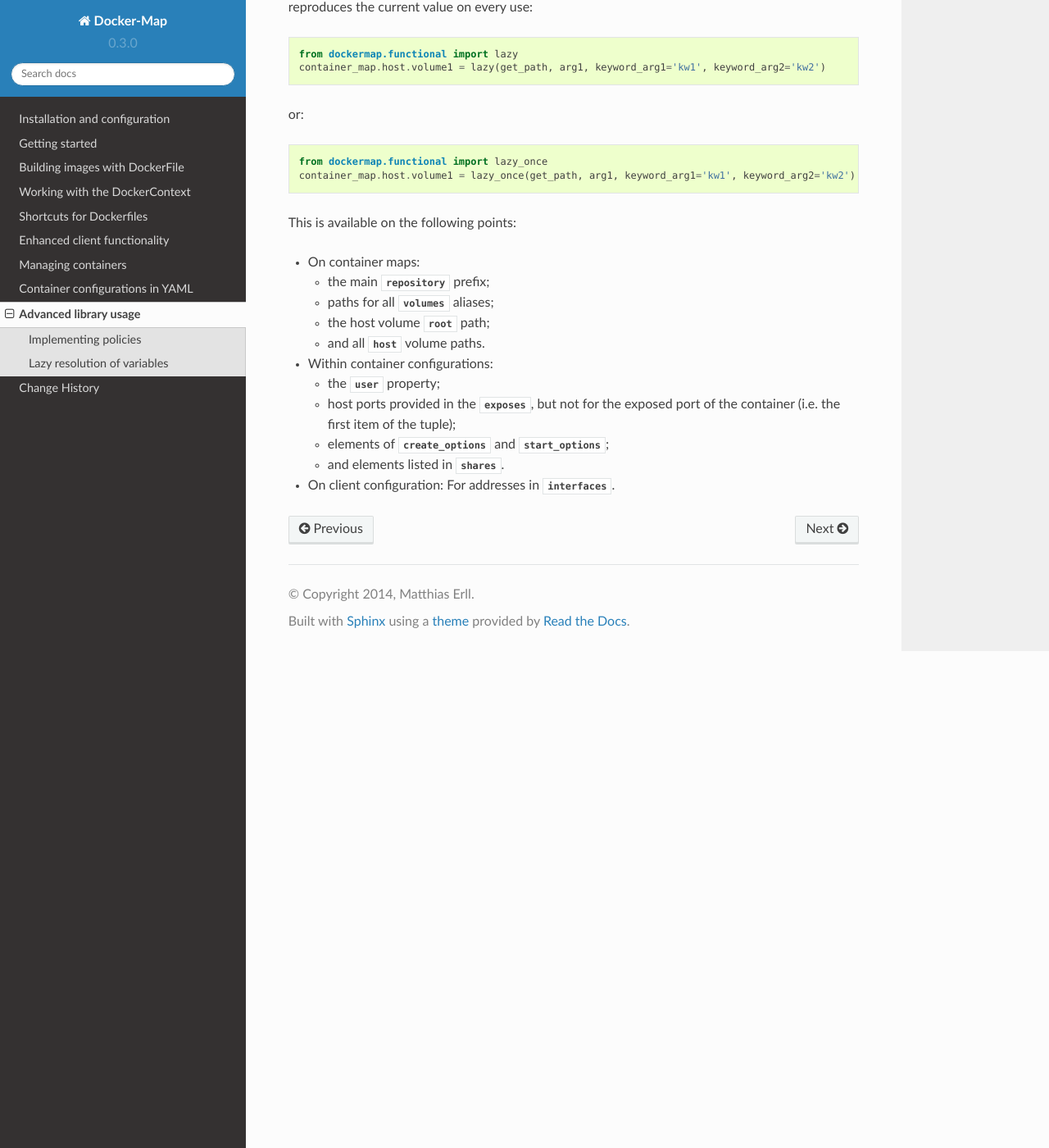
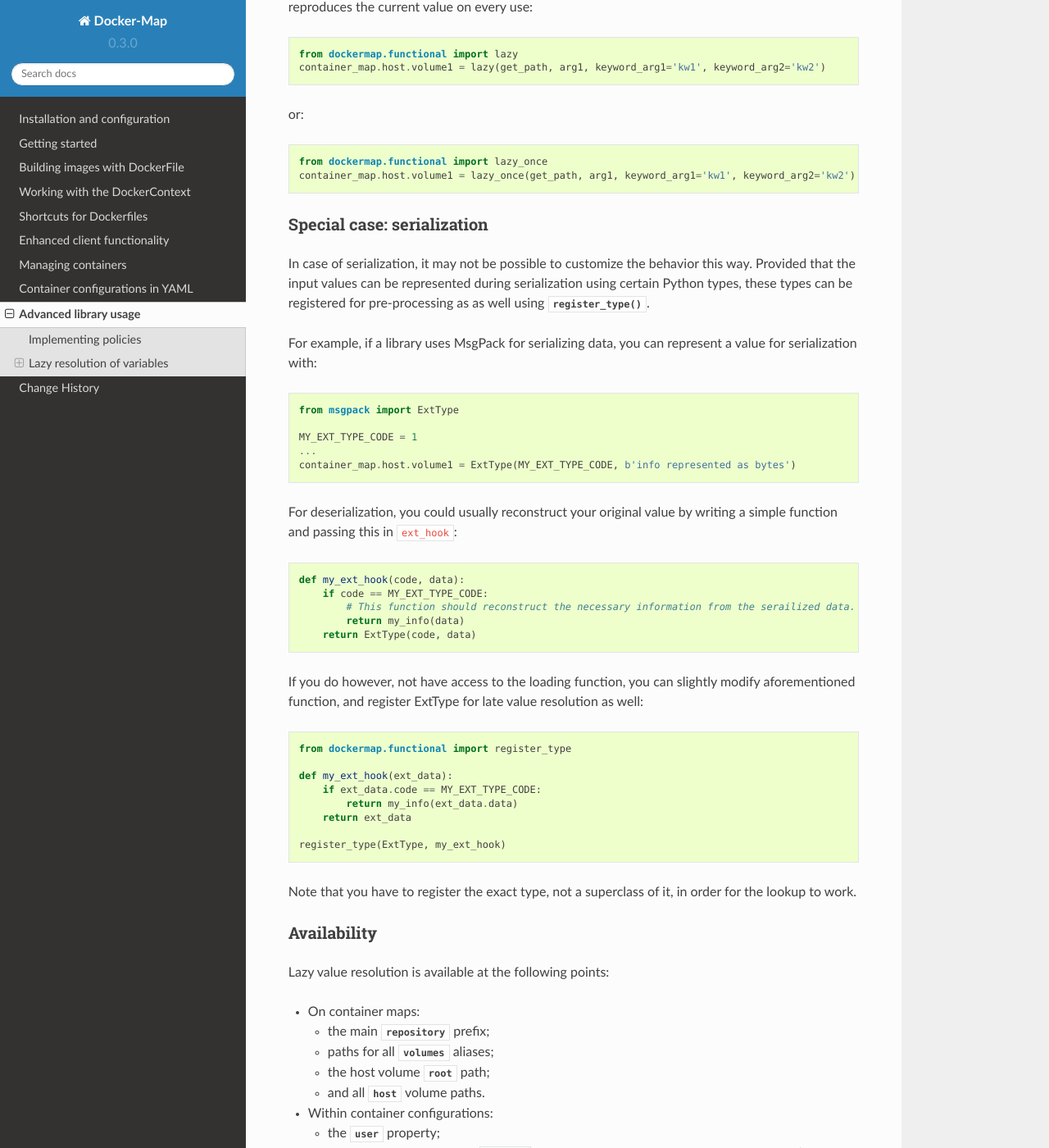
Before and after one commit to merll/docker-map, a Sphinx documentation site: the page built from docs/guide/containers/advanced.rst, in a window 1280 px wide and 1400 px high, scrolled down 1982 px. Shown: the whole window at 82% size. Built offline with Sphinx 7.4.7 and the Read the Docs theme 2.0.0, drawn with Linux system fonts in a browser that asks for light colours; some of the changed text lies outside the part shown.

Commit message:
Updated docs.

```diff
--- a/docs/conf.py
+++ b/docs/conf.py
@@ -52,7 +52,7 @@ master_doc = 'index'
 
 # General information about the project.
 project = u'Docker-Map'
-copyright = u'2014, Matthias Erll'
+copyright = u'2015, Matthias Erll'
 
 # The version info for the project you're documenting, acts as replacement for
 # |version| and |release|, also used in various other places throughout the
--- a/docs/guide/containers/advanced.rst
+++ b/docs/guide/containers/advanced.rst
@@ -106,9 +106,49 @@ or::
     from dockermap.functional import lazy_once
     container_map.host.volume1 = lazy_once(get_path, arg1, keyword_arg1='kw1', keyword_arg2='kw2')
 
+
+Special case: serialization
+"""""""""""""""""""""""""""
+In case of serialization, it may not be possible to customize the behavior this way. Provided that the input values can
+be represented during serialization using certain Python types, these types can be registered for pre-processing as
+as well using :func:`~dockermap.functional.register_type`.
+
+For example, if a library uses MsgPack for serializing data, you can represent a value for serialization with::
+
+    from msgpack import ExtType
+
+    MY_EXT_TYPE_CODE = 1
+    ...
+    container_map.host.volume1 = ExtType(MY_EXT_TYPE_CODE, b'info represented as bytes')
+
+For deserialization, you could usually reconstruct your original value by writing a simple function and passing this
+in ``ext_hook``::
+
+    def my_ext_hook(code, data):
+        if code == MY_EXT_TYPE_CODE:
+            # This function should reconstruct the necessary information from the serailized data.
+            return my_info(data)
+        return ExtType(code, data)
+
+If you do however, not have access to the loading function, you can slightly modify aforementioned function, and
+register ExtType for late value resolution as well::
+
+    from dockermap.functional import register_type
+
+    def my_ext_hook(ext_data):
+        if ext_data.code == MY_EXT_TYPE_CODE:
+            return my_info(ext_data.data)
+        return ext_data
+
+    register_type(ExtType, my_ext_hook)
+
+Note that you have to register the exact type, not a superclass of it, in order for the lookup to work.
+
 .. _container_lazy_availability:
 
-This is available on the following points:
+Availability
+""""""""""""
+Lazy value resolution is available at the following points:
 
 * On container maps:
 
```
Also changed, not shown: CONTRIBUTIONS.md (+1 -1 lines), README.md (+32 -28 lines), docs/guide/containers/maps.rst (+7 -5 lines), 4 other files.
